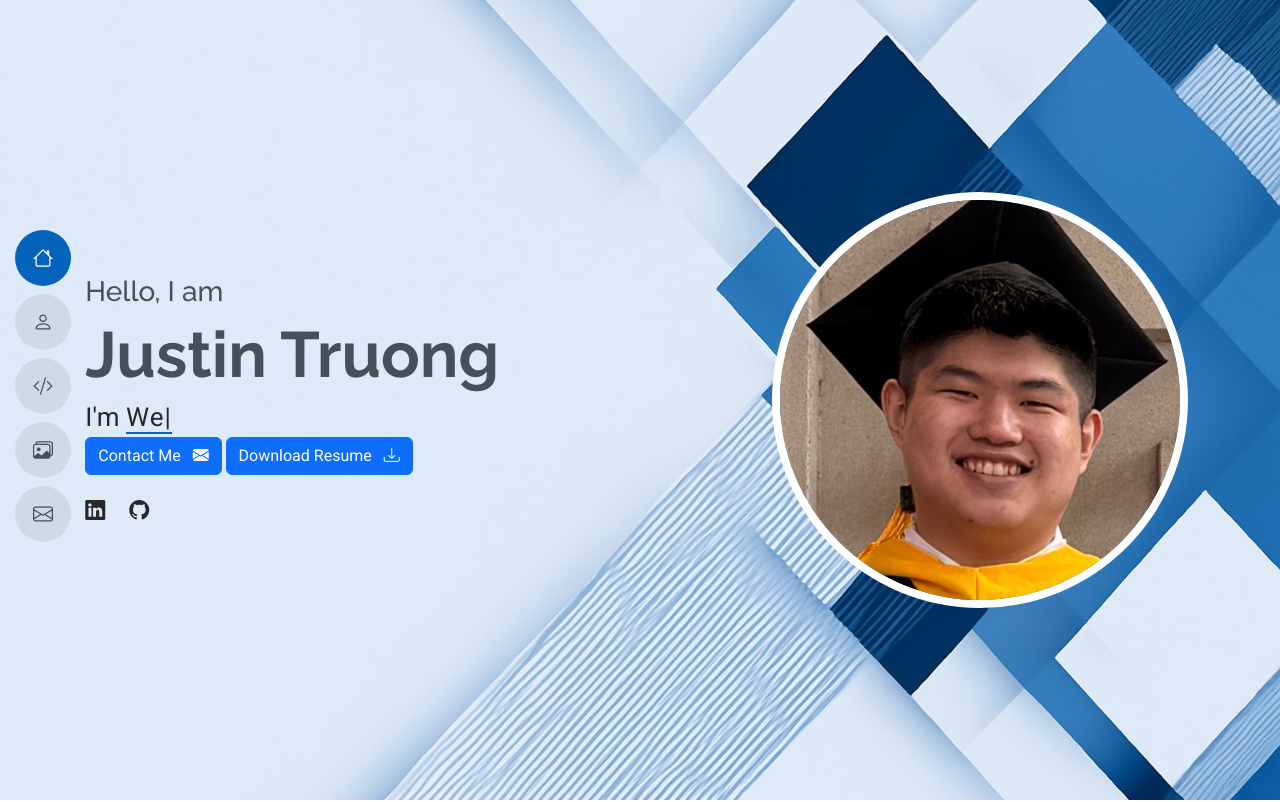
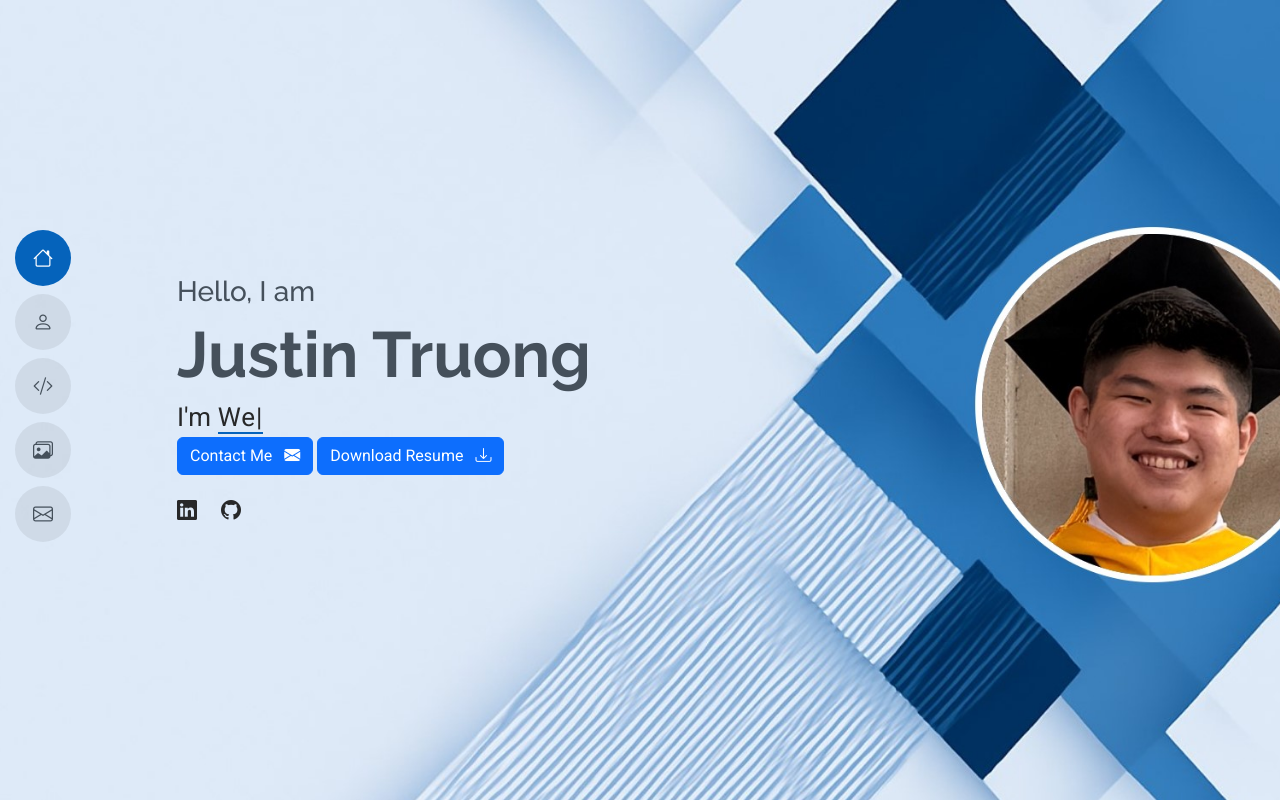
Before and after one commit to JustinTruong456/Personal-Website, a plain HTML site: page MyResume-1.0.0/index.html in a window 1280 px wide. Shown: the top 802 px of the page. Drawn offline with nearby package versions, Linux system fonts and the light colour scheme.

Commit message:
Update index.html

```diff
--- a/MyResume-1.0.0/index.html
+++ b/MyResume-1.0.0/index.html
@@ -59,7 +59,7 @@
     <!-- Hero Section -->
     <section id="hero" class="hero section light-background">
 
-      <img src="assets\img\background.jpg" alt="">
+      <img src="assets\img\background2.jpg" alt="">
 
       <div class="container" data-aos="zoom-out">
         <div class="row justify-content-center">
@@ -87,9 +87,6 @@
         </div>
       </div>
 
-      <div class = "pic">
-        <img src="assets\img\justin2.png"  alt="pic">
-      </div>
     </section><!-- /Hero Section -->
 
     <!-- About Section -->
```
